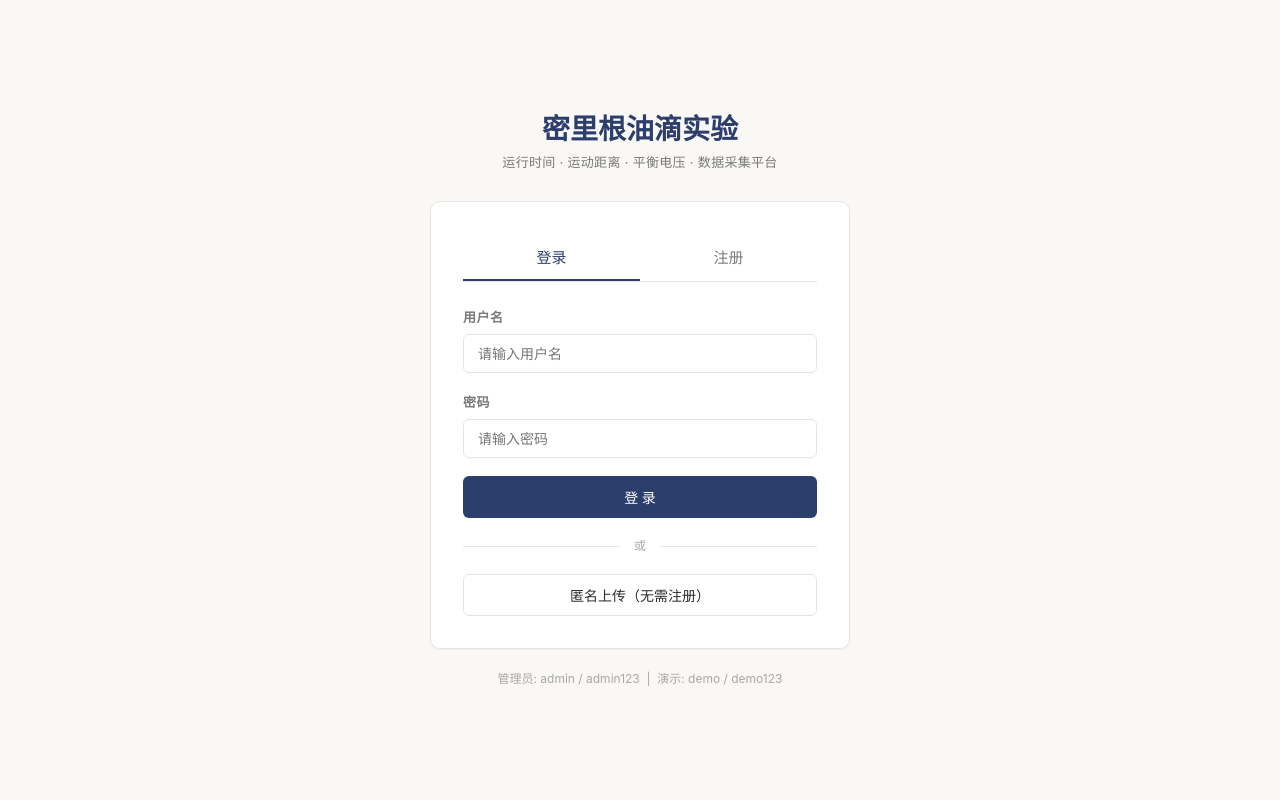
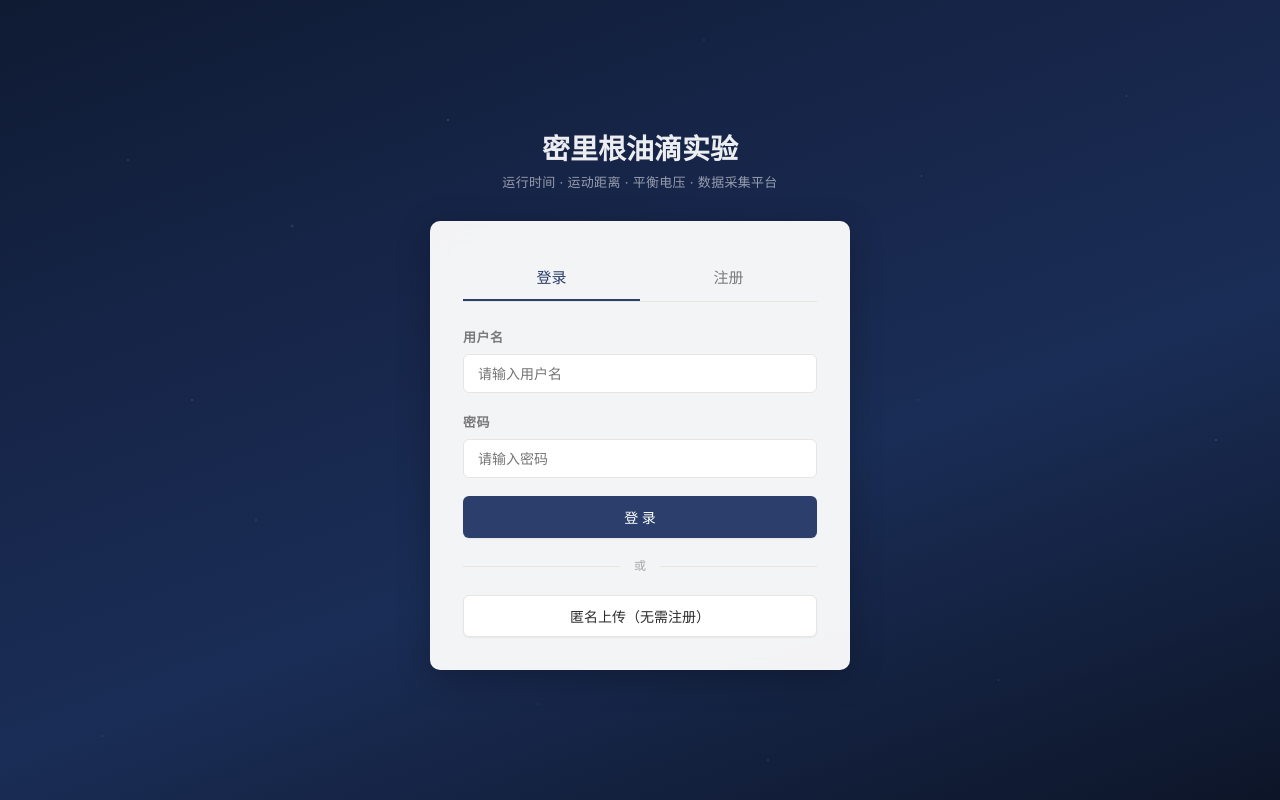
Before and after one commit to Lee2723stack/millikan-lab, a website: page public/index.html in a window 1280 px wide. Drawn offline with nearby package versions, Linux system fonts and the light colour scheme.

Commit message:
方案B：暗场微光背景 + 消除管理员泄露 + 全面微交互动画

```diff
--- a/public/css/style.css
+++ b/public/css/style.css
@@ -57,9 +57,12 @@ h3 { font-size: 17px; }
 .btn {
   display: inline-flex; align-items: center; justify-content: center; gap: 6px;
   padding: 10px 22px; border-radius: var(--radius); font-size: 14px; font-weight: 500;
-  border: 1px solid transparent; cursor: pointer; transition: var(--transition);
+  border: 1px solid transparent; cursor: pointer; transition: all .15s ease;
   white-space: nowrap; user-select: none; font-family: inherit;
+  transform: scale(1); box-shadow: 0 1px 2px rgba(0,0,0,.06);
 }
+.btn:active { transform: scale(.96); box-shadow: inset 0 1px 3px rgba(0,0,0,.12); }
+.btn:hover { transform: translateY(-1px); box-shadow: 0 2px 6px rgba(0,0,0,.1); }
 .btn:disabled { opacity: 0.5; cursor: not-allowed; }
 .btn-primary { background: var(--primary); color: #fff; }
 .btn-primary:hover { background: var(--primary-hover); }
@@ -80,11 +83,12 @@ h3 { font-size: 17px; }
 .form-group label { display: block; margin-bottom: 6px; font-size: 13px; font-weight: 600; color: var(--text-secondary); text-transform: uppercase; letter-spacing: 0.5px; }
 .form-group input, .form-group select, .form-group textarea {
   width: 100%; padding: 10px 14px; border: 1px solid var(--border); border-radius: var(--radius);
-  font-size: 14px; color: var(--text); background: var(--card); transition: var(--transition);
-  font-family: inherit;
+  font-size: 14px; color: var(--text); background: var(--card); font-family: inherit;
+  transition: border-color .25s ease, box-shadow .25s ease, background .25s ease;
 }
 .form-group input:focus, .form-group select:focus, .form-group textarea:focus {
   outline: none; border-color: var(--primary); box-shadow: 0 0 0 3px var(--primary-light);
+  background: #fcfdff;
 }
 .input-error { border-color: var(--danger) !important; }
 .form-row { display: flex; gap: 14px; }
@@ -95,15 +99,49 @@ h3 { font-size: 17px; }
 /* --- 登录页 --- */
 .auth-page {
   display: flex; align-items: center; justify-content: center; min-height: 100vh;
-  background: var(--bg); padding: 24px;
+  background: linear-gradient(160deg, #0f1b33 0%, #162447 30%, #1a2d56 60%, #0d1528 100%);
+  padding: 24px; position: relative; overflow: hidden;
 }
-.auth-container { width: 100%; max-width: 420px; }
+/* 微粒子光点 — 油滴实验暗场意境 */
+.auth-page::before {
+  content: ''; position: absolute; inset: 0; opacity: 0.6;
+  background-image:
+    radial-gradient(1px 1px at 10% 20%, rgba(255,255,255,.5), transparent),
+    radial-gradient(1px 1px at 20% 65%, rgba(255,255,255,.4), transparent),
+    radial-gradient(1.5px 1.5px at 35% 15%, rgba(180,200,255,.5), transparent),
+    radial-gradient(1px 1px at 50% 75%, rgba(255,255,255,.35), transparent),
+    radial-gradient(1.5px 1.5px at 65% 40%, rgba(180,200,255,.45), transparent),
+    radial-gradient(1px 1px at 78% 85%, rgba(255,255,255,.4), transparent),
+    radial-gradient(1px 1px at 88% 12%, rgba(200,215,255,.5), transparent),
+    radial-gradient(1.5px 1.5px at 15% 50%, rgba(255,255,255,.3), transparent),
+    radial-gradient(1px 1px at 42% 88%, rgba(180,200,255,.35), transparent),
+    radial-gradient(1px 1px at 72% 22%, rgba(255,255,255,.45), transparent),
+    radial-gradient(1.5px 1.5px at 95% 55%, rgba(200,215,255,.4), transparent),
+    radial-gradient(1px 1px at 55% 5%, rgba(255,255,255,.3), transparent),
+    radial-gradient(1px 1px at 8% 92%, rgba(255,255,255,.35), transparent),
+    radial-gradient(1.5px 1.5px at 60% 95%, rgba(180,200,255,.3), transparent);
+}
+/* 大光点呼吸动画 */
+.auth-page::after {
+  content: ''; position: absolute; inset: 0; opacity: 0.3;
+  background:
+    radial-gradient(3px 3px at 25% 30%, rgba(180,200,255,.6), transparent 60%),
+    radial-gradient(2px 2px at 70% 50%, rgba(200,220,255,.5), transparent 50%),
+    radial-gradient(2.5px 2.5px at 50% 70%, rgba(180,200,255,.5), transparent 55%);
+  animation: particlePulse 4s ease-in-out infinite alternate;
+}
+@keyframes particlePulse {
+  0% { opacity: 0.2; transform: scale(1); }
+  100% { opacity: 0.4; transform: scale(1.1); }
+}
+.auth-container { width: 100%; max-width: 420px; position: relative; z-index: 1; }
 .auth-header { text-align: center; margin-bottom: 28px; }
-.auth-header h1 { font-family: var(--font-heading); font-size: 28px; color: var(--primary); margin-bottom: 4px; }
-.auth-header p { font-size: 13px; color: var(--text-secondary); letter-spacing: 0.3px; }
+.auth-header h1 { font-family: var(--font-heading); font-size: 28px; color: rgba(255,255,255,.92); margin-bottom: 4px; }
+.auth-header p { font-size: 13px; color: rgba(255,255,255,.55); letter-spacing: 0.3px; }
 .auth-card {
-  background: var(--card); border: 1px solid var(--border); border-radius: var(--radius-lg);
-  padding: 32px; box-shadow: var(--shadow);
+  background: rgba(255,255,255,.95); border: 1px solid rgba(255,255,255,.15);
+  border-radius: var(--radius-lg); padding: 32px;
+  box-shadow: 0 8px 32px rgba(0,0,0,.25); backdrop-filter: blur(10px);
 }
 .auth-tabs { display: flex; border-bottom: 1px solid var(--border); margin-bottom: 24px; }
 .auth-tab {
@@ -115,7 +153,6 @@ h3 { font-size: 17px; }
 .auth-divider { display: flex; align-items: center; margin: 18px 0; font-size: 12px; color: var(--text-muted); }
 .auth-divider::before, .auth-divider::after { content: ''; flex: 1; height: 1px; background: var(--border); }
 .auth-divider span { padding: 0 14px; }
-.auth-hint { text-align: center; font-size: 12px; color: var(--text-muted); margin-top: 20px; }
 
 /* --- 导航栏 --- */
 .navbar {
@@ -143,8 +180,11 @@ h3 { font-size: 17px; }
 /* --- 卡片 --- */
 .card {
   background: var(--card); border: 1px solid var(--border); border-left: 3px solid var(--primary);
-  border-radius: var(--radius-lg); padding: 28px; margin-bottom: 22px; box-shadow: var(--shadow);
+  border-radius: var(--radius-lg); padding: 28px; margin-bottom: 22px;
+  box-shadow: var(--shadow); transition: transform .2s ease, box-shadow .2s ease;
+  transform: translateY(0);
 }
+.card:hover { transform: translateY(-2px); box-shadow: var(--shadow-md); }
 .card-header { display: flex; justify-content: space-between; align-items: center; margin-bottom: 22px; }
 .card-title { font-family: var(--font-heading); font-size: 18px; font-weight: 700; }
 .card-subtitle { font-size: 13px; color: var(--text-secondary); margin-top: 4px; }
@@ -154,7 +194,9 @@ h3 { font-size: 17px; }
 .stat-card {
   background: var(--card); border: 1px solid var(--border); border-left: 3px solid var(--primary);
   border-radius: var(--radius-lg); padding: 22px; box-shadow: var(--shadow);
+  transition: transform .2s ease, box-shadow .2s ease;
 }
+.stat-card:hover { transform: translateY(-3px); box-shadow: var(--shadow-md); }
 .stat-card:nth-child(2) { border-left-color: var(--success); }
 .stat-card:nth-child(3) { border-left-color: var(--warning); }
 .stat-card:nth-child(4) { border-left-color: var(--danger); }
@@ -173,8 +215,8 @@ thead th {
   letter-spacing: 0.4px; border-bottom: 2px solid var(--border); white-space: nowrap;
 }
 tbody td { padding: 11px 16px; border-bottom: 1px solid var(--border-light); }
-tbody tr { transition: var(--transition); }
-tbody tr:hover { background: var(--primary-light); }
+tbody tr { transition: all .15s ease; transform: translateX(0); }
+tbody tr:hover { background: var(--primary-light); transform: translateX(3px); }
 .empty-row td { text-align: center; padding: 40px; color: var(--text-muted); font-size: 14px; }
 
 /* --- 分页 --- */
@@ -192,9 +234,20 @@ tbody tr:hover { background: var(--primary-light); }
 /* --- 上传区 --- */
 .upload-zone {
   border: 2px dashed var(--border); border-radius: var(--radius-lg); padding: 44px;
-  text-align: center; cursor: pointer; transition: var(--transition); background: var(--bg);
+  text-align: center; cursor: pointer; transition: all .25s ease; background: var(--bg);
 }
-.upload-zone:hover, .upload-zone.drag-over { border-color: var(--primary); background: var(--primary-light); }
+.upload-zone:hover, .upload-zone.drag-over {
+  border-color: var(--primary); background: var(--primary-light);
+  transform: scale(1.01); box-shadow: var(--shadow-md);
+}
+.upload-zone.drag-over {
+  animation: uploadPulse .8s ease-in-out infinite;
+  border-style: solid;
+}
+@keyframes uploadPulse {
+  0%, 100% { border-color: var(--primary); box-shadow: 0 0 0 0 rgba(44,62,107,.2); }
+  50% { border-color: #4a6099; box-shadow: 0 0 0 8px rgba(44,62,107,0); }
+}
 .upload-zone-icon { font-size: 36px; margin-bottom: 8px; }
 .upload-zone-text { font-size: 15px; font-weight: 600; color: var(--text); margin-bottom: 4px; }
 .upload-zone-hint { font-size: 12px; color: var(--text-muted); }
--- a/public/index.html
+++ b/public/index.html
@@ -58,8 +58,7 @@
         <button id="anonymous-btn2" class="btn btn-outline btn-full">匿名上传（无需注册）</button>
       </div>
 
-      <p class="auth-hint">管理员: admin / admin123 &nbsp;|&nbsp; 演示: demo / demo123</p>
-    </div>
+          </div>
   </div>
 
   <!-- ==================== 主应用页面（登录后可见） ==================== -->
```
